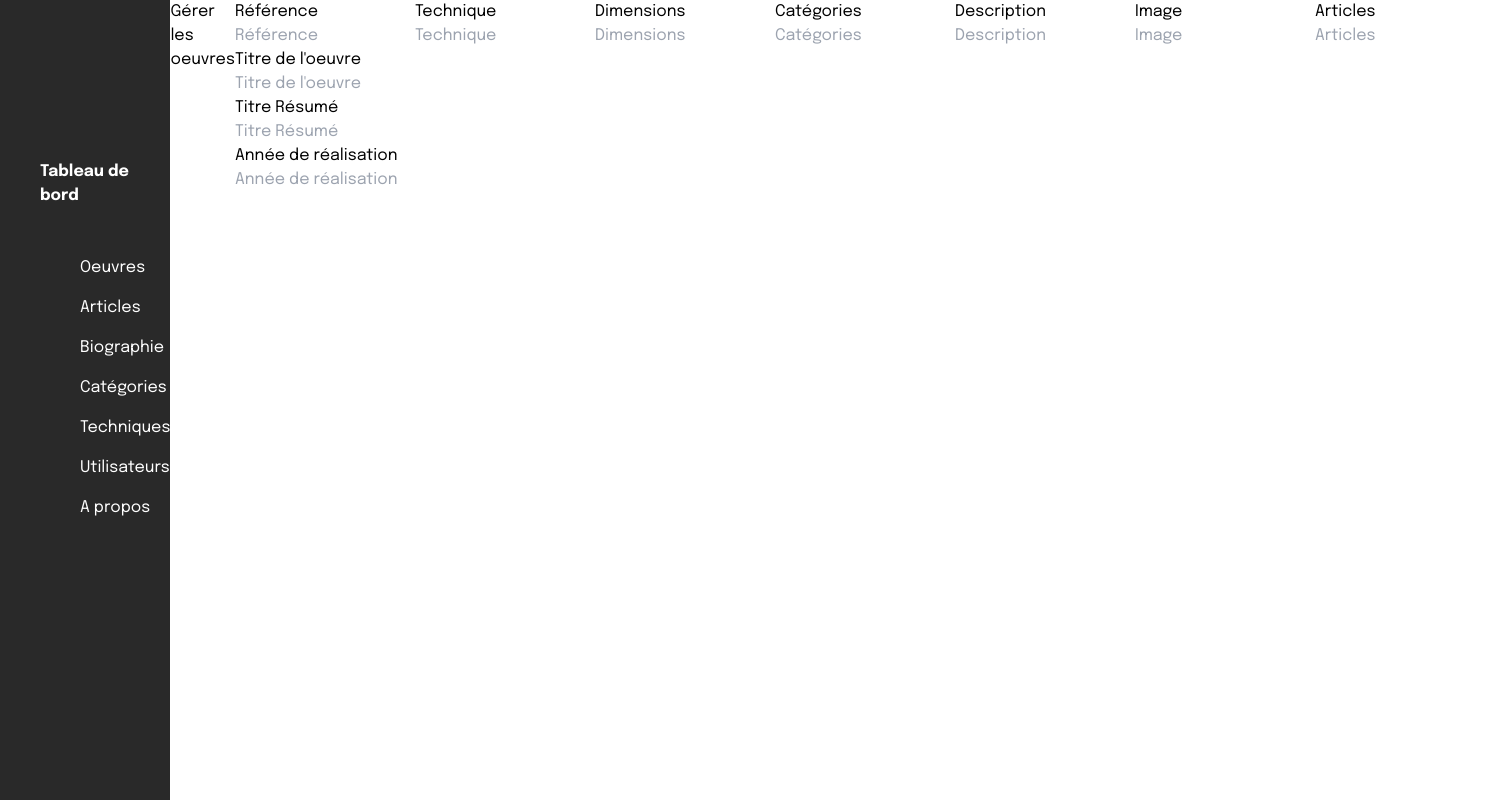
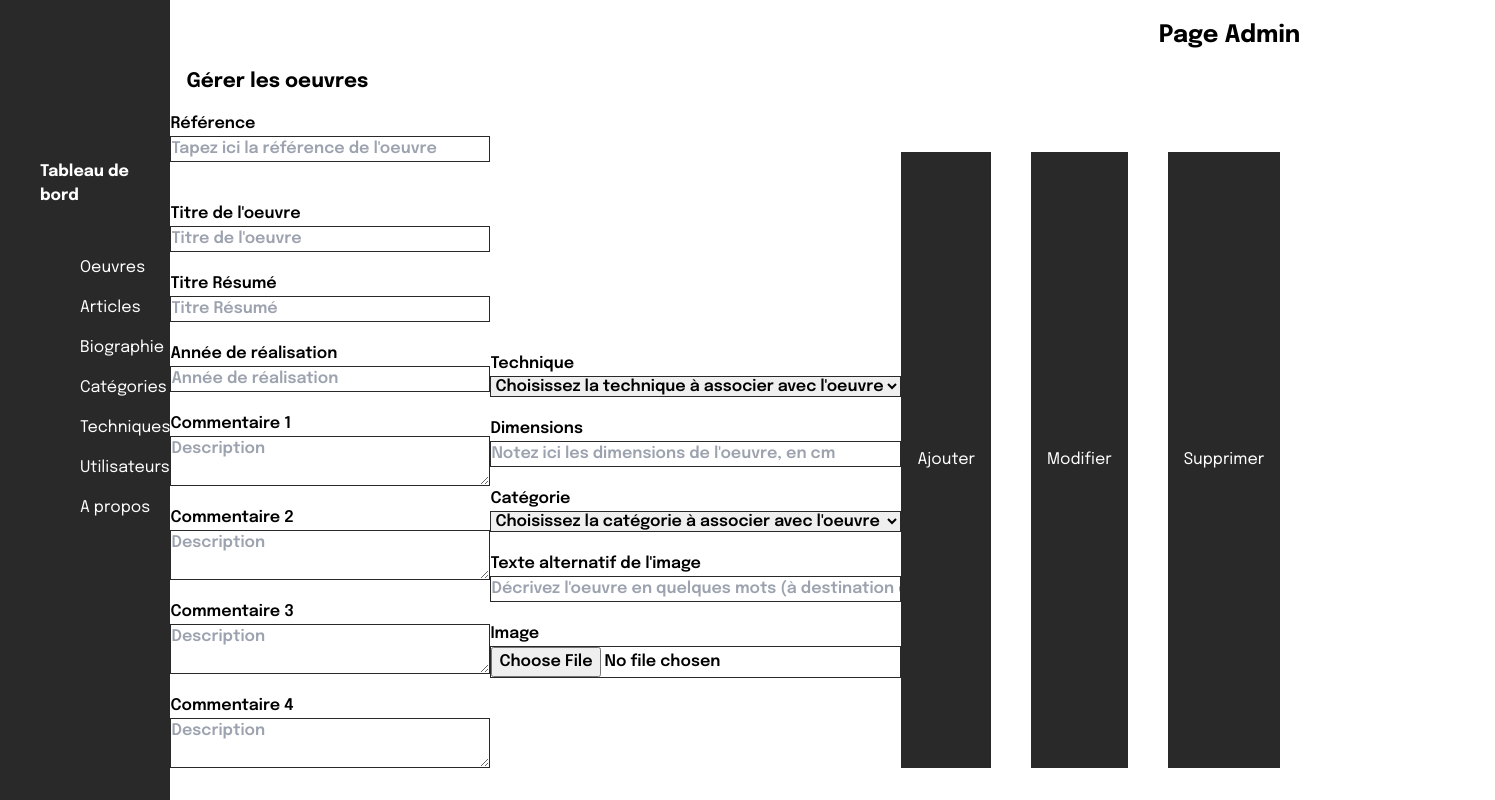
Before and after one commit to WildCodeSchool/2023-03-JS-Remote-Wild_Impact_P3_AFAC974, a React (Vite) app in the folder frontend/: page /admin in a window 1280 px wide. Shown: the top 800 px of the page, 1495 px wide, since content can reach past the window. Built offline with nearby package versions, Linux system fonts and the light colour scheme.

Commit message:
style navBar Admin

```diff
--- a/frontend/src/pages/admin/WorksAdmin.jsx
+++ b/frontend/src/pages/admin/WorksAdmin.jsx
@@ -1,73 +1,265 @@
-import React from "react";
+import React, { useState } from "react";
+import connexion from "../../services/connexion";
 
 function WorksAdmin() {
+  const [work, setWork] = useState({
+    reference: "",
+    title: "",
+    summary_title: "",
+    date: "",
+    summary1: "",
+    summary2: "",
+    summary3: "",
+    summary4: "",
+    techniques_id: 1,
+    format: "",
+    categories_id: 2,
+    image_src: "",
+    image_alt: "",
+  });
+
+  const handleWork = (name, value) => {
+    setWork({ ...work, [name]: value });
+  };
+
+  const postWork = async (event) => {
+    event.preventDefault();
+    try {
+      const works = await connexion.post("/works", work);
+      setWork(works);
+    } catch (error) {
+      console.error(error);
+    }
+  };
+
   return (
-    <div className="flex">
-      <h1>Gérer les oeuvres</h1>
-      <form className="flex">
-        <div className="md:container ">
+    <div className="flex-1">
+      <h1 className="text-right pr-5 pt-5 text-2xl font-bold">Page Admin</h1>
+      <h2 className="text-xl font-bold p-4">Gérer les oeuvres</h2>
+      <form
+        className="flex justify-around"
+        onSubmit={(event) => postWork(event)}
+      >
+        <div className="w-80">
           <div>
-            <label htmlFor="Référence">
+            <label className="flex flex-col font-semibold pb-5">
               Référence
-              <input type="text" placeholder="Référence" />
+              <input
+                className="border border-black"
+                type="text"
+                required
+                placeholder="Tapez ici la référence de l'oeuvre"
+                minLength={5}
+                maxLength={12}
+                name="reference"
+                onChange={(event) =>
+                  handleWork(event.target.name, event.target.value)
+                }
+                value={work.reference}
+              />
             </label>
           </div>
-          <div className="flex">
-            <label htmlFor="Titre de l'oeuvre">
+          <div className="pt-5">
+            <label className="flex flex-col font-semibold pb-5">
               Titre de l'oeuvre
-              <input type="text" placeholder="Titre de l'oeuvre" />
+              <input
+                className="border border-black"
+                type="text"
+                required
+                placeholder="Titre de l'oeuvre"
+                minLength={5}
+                maxLength={255}
+                name="title"
+                onChange={(event) =>
+                  handleWork(event.target.name, event.target.value)
+                }
+                value={work.title}
+              />
             </label>
           </div>
           <div>
-            <label htmlFor="Titre Résumé">
+            <label className="flex flex-col font-semibold pb-5">
               Titre Résumé
-              <input type="text" placeholder="Titre Résumé" />
+              <input
+                className="border border-black"
+                type="text"
+                required
+                placeholder="Titre Résumé"
+                minLength={10}
+                maxLength={255}
+                name="summary_title"
+                onChange={(event) =>
+                  handleWork(event.target.name, event.target.value)
+                }
+                value={work.summary_title}
+              />
             </label>
           </div>
           <div>
-            <label htmlFor="Année de réalisation">
+            <label className="flex flex-col font-semibold pb-5">
               Année de réalisation
-              <input type="text" placeholder="Année de réalisation" />
+              <input
+                className="border border-black"
+                type="text"
+                required
+                placeholder="Année de réalisation"
+                minLength={4}
+                maxLength={50}
+                name="date"
+                onChange={(event) =>
+                  handleWork(event.target.name, event.target.value)
+                }
+                value={work.date}
+              />
+            </label>
+          </div>
+          <div>
+            <label className="flex flex-col font-semibold pb-5">
+              Commentaire 1
+              <textarea
+                className="border border-black"
+                required
+                placeholder="Description"
+                minLength={50}
+                name="summary1"
+                onChange={(event) =>
+                  handleWork(event.target.name, event.target.value)
+                }
+                value={work.summary1}
+              />
+            </label>
+          </div>
+          <div>
+            <label className="flex flex-col font-semibold pb-5">
+              Commentaire 2
+              <textarea
+                className="border border-black"
+                placeholder="Description"
+                minLength={50}
+                name="summary2"
+                onChange={(event) =>
+                  handleWork(event.target.name, event.target.value)
+                }
+                value={work.summary2}
+              />
+            </label>
+          </div>
+          <div>
+            <label className="flex flex-col font-semibold pb-5">
+              Commentaire 3
+              <textarea
+                className="border border-black"
+                placeholder="Description"
+                minLength={50}
+                name="summary3"
+                onChange={(event) =>
+                  handleWork(event.target.name, event.target.value)
+                }
+                value={work.summary3}
+              />
+            </label>
+          </div>
+          <div>
+            <label className="flex flex-col font-semibold pb-5">
+              Commentaire 4
+              <textarea
+                className="border border-black"
+                placeholder="Description"
+                minLength={50}
+                name="summary4"
+                onChange={(event) =>
+                  handleWork(event.target.name, event.target.value)
+                }
+                value={work.summary4}
+              />
             </label>
           </div>
         </div>
-        <div className="md:container flex">
         <div>
-            <label htmlFor="Technique">
+          <div className="pt-60">
+            <div>
+              <label className="flex flex-col font-semibold pb-5">
                 Technique
-              <input type="text" placeholder="Technique" />
+                <select className="border border-black" type="text">
+                  <option value="">
+                    Choisissez la technique à associer avec l'oeuvre
+                  </option>
+                </select>
               </label>
             </div>
             <div>
-            <label htmlFor="Dimensions">
+              <label className="flex flex-col font-semibold pb-5">
                 Dimensions
-              <input type="text" placeholder="Dimensions" />
+                <input
+                  className="border border-black"
+                  type="text"
+                  required
+                  placeholder="Notez ici les dimensions de l'oeuvre, en cm"
+                  minLength={6}
+                  maxLength={50}
+                  name="format"
+                  onChange={(event) =>
+                    handleWork(event.target.name, event.target.value)
+                  }
+                  value={work.format}
+                />
               </label>
             </div>
             <div>
-            <label htmlFor="Catégories">
-              Catégories
-              <input type="text" placeholder="Catégories" />
+              <label className="flex flex-col font-semibold pb-5">
+                Catégorie
+                <select className="border border-black" type="text">
+                  <option value="">
+                    Choisissez la catégorie à associer avec l'oeuvre
+                  </option>
+                </select>
               </label>
             </div>
             <div>
-            <label htmlFor="Description">
-              Description
-              <input type="text" placeholder="Description" />
+              <label className="flex flex-col font-semibold pb-5">
+                Texte alternatif de l'image
+                <input
+                  className="border border-black"
+                  type="text"
+                  required
+                  placeholder="Décrivez l'oeuvre en quelques mots (à destination des personnes déficientes visuelles"
+                  name="image_alt"
+                  onChange={(event) =>
+                    handleWork(event.target.name, event.target.value)
+                  }
+                  value={work.image_alt}
+                />
               </label>
             </div>
             <div>
-            <label htmlFor="Image">
+              <label className="flex flex-col font-semibold pb-5">
                 Image
-              <input type="text" placeholder="Image" />
+                <input
+                  className="border border-black"
+                  type="file"
+                  required
+                  placeholder="Image"
+                  name="image_src"
+                  onChange={(event) =>
+                    handleWork(event.target.name, event.target.value)
+                  }
+                  value={work.image_src}
+                />
               </label>
             </div>
-          <div>
-            <label htmlFor="Articles">
-              Articles
-              <input type="text" placeholder="Articles" />
-            </label>
           </div>
+        </div>
+
+        <div className="flex justify-end pt-10 pb-5 pr-10 gap-10">
+          <button type="submit" className="bg-black text-white py-2 px-4">
+            Ajouter
+          </button>
+          <button type="button" className="bg-black text-white py-2 px-4">
+            Modifier
+          </button>
+          <button type="button" className="bg-black text-white py-2 px-4">
+            Supprimer
+          </button>
         </div>
       </form>
     </div>
```
Lines whose indentation alone changed are shown as unchanged.
